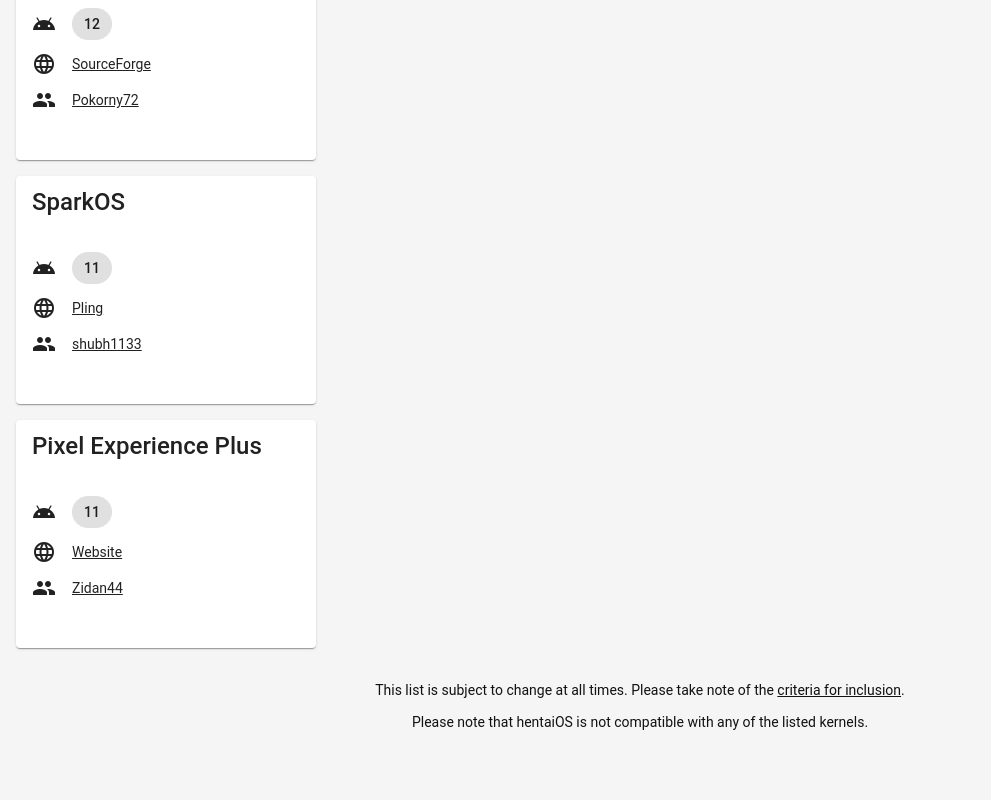
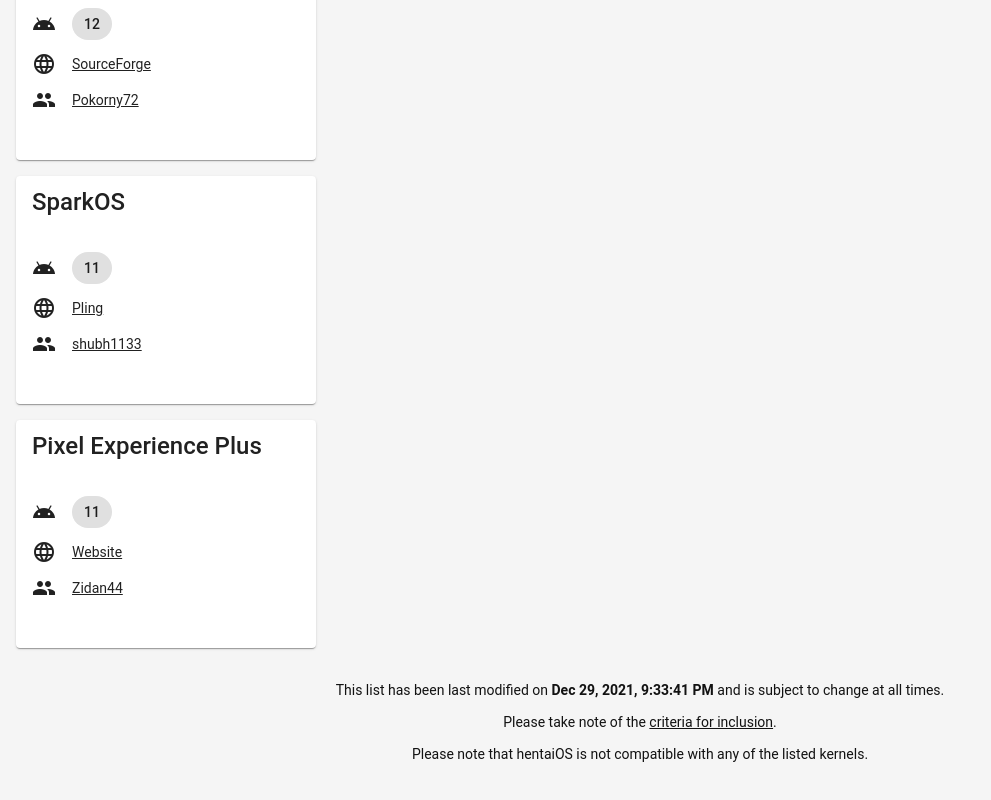
Before and after one commit to desperateCoder/alioth, an Angular app: page / in a window 1280 px wide. Shown: the part 3984-4784 px from the top of the page, without its empty margins (0-991 px from the left). Before the commit the page ends 4760 px from the top, so only its background shows below. Built offline with nearby package versions, Linux system fonts and the light colour scheme.

Commit message:
Display last modified date of the data

```diff
--- a/src/app/rom-list/rom-list.component.html
+++ b/src/app/rom-list/rom-list.component.html
@@ -15,7 +15,7 @@
   </app-rom-category>
 </div>
 <footer>
-  <p>This list is subject to change at all times. Please take note of the <a
-      href="about">criteria for inclusion</a>.</p>
+  <p>This list has been last modified on <strong>{{environment.lastModified | date:'medium'}}</strong> and is subject to change at all times.</p>
+  <p>Please take note of the <a href="about">criteria for inclusion</a>.</p>
   <p>{{environment.note}}</p>
 </footer>
--- a/src/environments/environment.prod.ts
+++ b/src/environments/environment.prod.ts
@@ -5,6 +5,7 @@ export const environment = {
   contributionURL: 'https://github.com/desperateCoder/alioth',
   issueUrl: 'https://github.com/desperateCoder/alioth/issues/new?assignees=&labels=proposal&template=proposal.md',
   note: 'Please note that hentaiOS is not compatible with any of the listed kernels.',
+  lastModified: '%LAST_MODIFIED%',
   additionalLinks: [
     {
       name: 'POCO F3/K40/Mi 11x | OFFICIAL on Telegram',
--- a/src/environments/environment.ts
+++ b/src/environments/environment.ts
@@ -9,6 +9,7 @@ export const environment = {
   contributionURL: 'https://github.com/desperateCoder/alioth',
   issueUrl: 'https://github.com/desperateCoder/alioth/issues/new?assignees=&labels=proposal&template=proposal.md',
   note: 'Please note that hentaiOS is not compatible with any of the listed kernels.',
+  lastModified: '2021-12-29T22:33:41+01:00',
   additionalLinks: [
     {
       name: 'POCO F3/K40/Mi 11x | OFFICIAL on Telegram',
```
